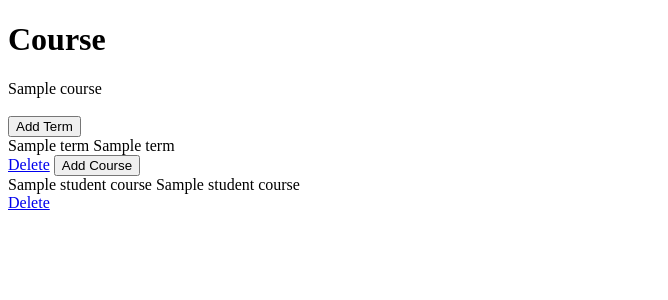
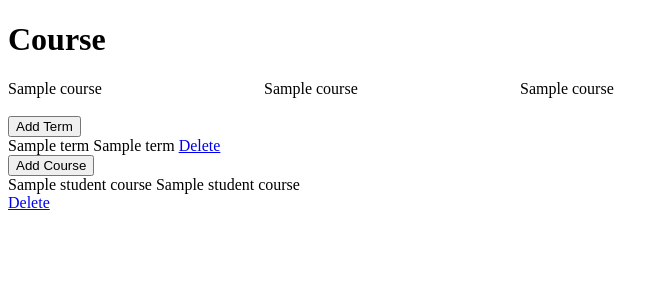
Before and after one commit to duong-vo/course-planner, a Flask app: template templates/index.html in a window 1280 px wide. Shown: the top 300 px of the page, without its empty margins (0-668 px from the left). Run offline with Flask 2, Linux system fonts and the light colour scheme; the template is opened without the code that fills it: most values are stand-ins (such as "Sample title", 1, 10 or a date in 2020).

Commit message:
add all of the requirements to a requirement class

```diff
--- /dev/null
+++ b/requirements/cs.py
@@ -0,0 +1,6 @@
+class CSE:
+        core = ["CEC 101", "CSE 174", "MTH 151", "CSE 102", "MTH 231", "CSE 271", "STA 261/301", "CSE 278",
+        "CSE 274", "CSE 201", "CSE 262", "CSE 381", "CSE 383", "CSE 374", "CSE 465", "CSE 448", "CSE 449"]
+        elective = ['CSE 385', 'CSE 386', 'CSE 389', 'CSE 432', 'CSE 443', 'CSE 451', 'CSE 466', 'CSE 467',
+        'CSE 470', 'CSE 471', 'CSE 473', 'CSE 474', 'CSE 484', 'CSE 485', 'CSE 486', 'CSE 488', 'CSE 489']
+        other = ['ENG 109/111', 'ENG 313', 'STC 135']
--- a/server.py
+++ b/server.py
@@ -2,7 +2,7 @@ from flask import Flask, render_template, request, redirect, url_for
 from flask_sqlalchemy import SQLAlchemy
 from sqlalchemy.orm import sessionmaker
 import db
-import unidecode
+import requirements.cs as cs
 
 #Initialize app
 app = Flask(__name__)
@@ -17,11 +17,14 @@ def index():
     conn = db.connection()
     cursor = conn.cursor()
 
-    # query all of the courses name
-    cursor = cursor.execute("SELECT name FROM Courses")
-    for row in cursor:
-        courses.append(row[0].replace(u"\xa0", " "))
-    print(courses)
+    # course requirements
+    # courses core
+    course_cores = cs.CSE.core
+    # course electives
+    course_electives = cs.CSE.elective
+    # other requirements
+    course_others = cs.CSE.other
+
     # query all terms
     cursor = cursor.execute("SELECT id, term, year FROM Terms")
     terms = cursor.fetchall()
@@ -31,7 +34,9 @@ def index():
     student_courses = cursor.fetchall()
 
     conn.close()
-    return render_template("index.html", courses=courses,
+    return render_template("index.html", course_cores=course_cores,
+                                         course_electives=course_electives,
+                                         course_others=course_others,
                                          terms=terms,
                                          student_courses=student_courses)
 
--- a/templates/add_term.html
+++ b/templates/add_term.html
@@ -1,4 +1,4 @@
-<div id="term">
+<div>
     <form action="/add/term" method="post">
         <div>
             <label for="title"> Term </label>
--- a/templates/index.html
+++ b/templates/index.html
@@ -3,22 +3,19 @@
 
 <head>
     <title>Course</title>
+    <style>
+        #requirements {
+            column-count: 5;
+        }
+    </style>
 </head>
 
 <body>
     <h1>Course</h1>
-    <script type="text/javascript">
-        function submitTerm() {
-            var x = document.getElementById("course");
-            if (x.style.visibility === "hidden") {
-                x.style.visibility = "visible";
-            } else {
-                x.style.display = "none";
-            }
-        }
-    </script>
 
-    {% for course in courses %}
+    <div id = "requirements">
+        <div id = "cores">
+        {% for course in course_cores %}
             {% for student_course in student_courses %}
                 {% if course == student_course[1] %}
                     <div style="background:green"> {{ course }} </div>
@@ -26,15 +23,40 @@
             {% endfor %}
             <div style="background:white"> {{ course }} </div>
         {% endfor %}
+        </div>
+
+        <div id = "electives">
+            {% for course in course_electives %}
+                {% for student_course in student_courses %}
+                    {% if course == student_course[1] %}
+                        <div style="background:green"> {{ course }} </div>
+                    {% endif %}
+                {% endfor %}
+                <div style="background:white"> {{ course }} </div>
+            {% endfor %}
+        </div>
+
+        <div id = "others">
+            {% for course in course_others %}
+                {% for student_course in student_courses %}
+                    {% if course == student_course[1] %}
+                        <div style="background:green"> {{ course }} </div>
+                    {% endif %}
+                {% endfor %}
+                <div style="background:white"> {{ course }} </div>
+            {% endfor %}
+        </div>
+    </div>
 
     <br>
-
+    <div id = "terms">
         <a href="/add/term"><button> Add Term </button></a>
 
         {% for term in terms %}
-    <div> {{ term[1] }} {{ term[2] }} </div>
+            <div id = "term">
+                <a> {{ term[1] }} {{ term[2] }} </a>
                 <a href="/delete/term/{{ term[0] }}">Delete</a>
-
+                <br>
                 <a href="/add/course/{{ term[0] }}"><button> Add Course </button></a>
 
                 {% for course in student_courses %}
@@ -43,9 +65,10 @@
                         <a href="/delete/course/{{ course[0] }}">Delete</a>
                     {% endif %}
                 {% endfor %}
-
+            </div>
+            <br>
         {% endfor %}
-
+    </div>
 
 </body>
 
```
Also changed, not shown: db_test.py (added, +47 -0 lines), planner.db, 1 other file. Lines whose indentation alone changed are shown as unchanged.
